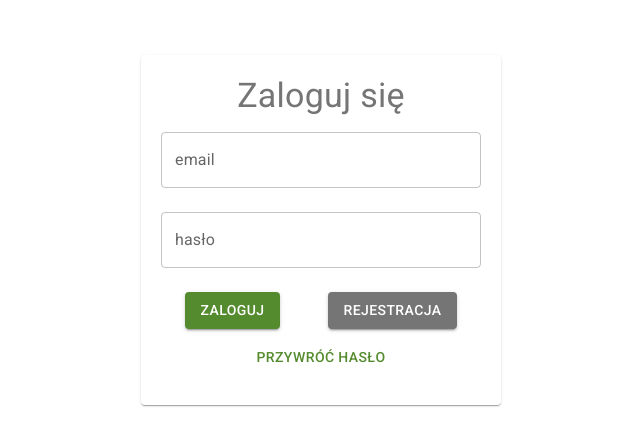
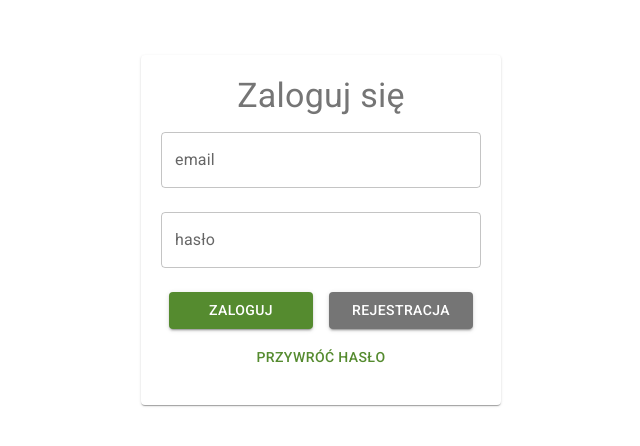
Before and after one commit to mnowak1219/ChefApp, a React (Create React App) app in the folder chefapp/: page /custom-recipes/1 in a window 1280 px wide. Shown: the part 170-616 px from the top of the page, without its empty margins (319-959 px from the left). Built offline with nearby package versions, Linux system fonts and the light colour scheme.

Commit message:
Buttons refactor

```diff
--- a/chefapp/src/Auth/LoginForm.js
+++ b/chefapp/src/Auth/LoginForm.js
@@ -6,7 +6,8 @@ const styles = {
   container: { display: 'flex', justifyContent: 'center', alignItems: 'center', height: '100vh', width: '100vw', position: 'absolute', top: 0, left: 0 },
   paper: { maxWidth: 320, padding: 20 },
   buttonDiv: { display: 'flex', justifyContent: 'space-around', marginTop: 16, flexWrap: 'wrap' },
-  forgotToggleButton: { margin: 10 }
+  forgotToggleButton: { margin: 10 },
+  button: { maxWidth: '45%', },
 }
 
 const LogInForm = props => {
@@ -71,7 +72,7 @@ const LogInForm = props => {
           color='secondary'
         >
           Zaloguj się
-      </Typography>
+        </Typography>
         <TextField
           value={email}
           onChange={evt => {
@@ -82,7 +83,7 @@ const LogInForm = props => {
           }}
           onBlur={() => emailValidate(email)}
           onKeyPress={submitOnEnter}
-          fullWidth={true}
+          fullWidth
           margin='normal'
           label='email'
           variant='outlined'
@@ -109,16 +110,20 @@ const LogInForm = props => {
         />
         <div style={styles.buttonDiv}>
           <Button
+            style={styles.button}
             color='primary'
             variant='contained'
             onClick={onSubmit}
+            fullWidth
           >
             zaloguj
           </Button>
           <Button
+            style={styles.button}
             color='secondary'
             variant='contained'
             onClick={props.toggleForm}
+            fullWidth
           >
             rejestracja
           </Button>
@@ -154,7 +159,7 @@ const LogInForm = props => {
             onClick={forgotOnSubmit}
           >
             wyślij
-           </Button>
+          </Button>
         </Collapse>
       </Paper>
     </div>
--- a/chefapp/src/Auth/RegisterForm.js
+++ b/chefapp/src/Auth/RegisterForm.js
@@ -5,7 +5,8 @@ import { Paper, TextField, Button, Typography } from '@mui/material'
 const styles = {
   container: { display: 'flex', justifyContent: 'center', alignItems: 'center', height: '100vh', width: '100vw', position: 'absolute', top: 0, left: 0 },
   paper: { maxWidth: 320, padding: 20 },
-  buttonDiv: { display: 'flex', justifyContent: 'space-around', marginTop: 16, flexWrap: 'wrap' }
+  buttonDiv: { display: 'flex', justifyContent: 'space-around', marginTop: 16, flexWrap: 'wrap' },
+  button: { maxWidth: '45%', },
 }
 
 
@@ -126,6 +127,7 @@ const RegisterForm = props => {
             variant='contained'
             onClick={onSubmit}
             margin='normal'
+            fullWidth
           >
             Zarejestruj
           </Button>
@@ -134,6 +136,7 @@ const RegisterForm = props => {
             color='secondary'
             variant='contained'
             onClick={props.toggleForm}
+            fullWidth
           >
             powrót
           </Button>
--- a/chefapp/src/views/SingleRecipe.js
+++ b/chefapp/src/views/SingleRecipe.js
@@ -8,7 +8,8 @@ import imgPlacecholder from '../img/img-placeholder.svg'
 import EditRecipe from '../components/EditRecipe'
 
 const styles = {
-  backToRecipes: { cursor: 'pointer', textDecoration: 'underline', fontWeight: 'bold' }
+  backToRecipes: { cursor: 'pointer', textDecoration: 'underline', fontWeight: 'bold' },
+  button: { maxWidth: '25%' },
 }
 
 const SingleRecipe = props => {
@@ -145,7 +146,7 @@ const SingleRecipe = props => {
           variant='contained'
           color='error'
           fullWidth
-          onClick={() => props.history.push('/base-recipes')}
+          onClick={() => setIsDeleteDialogOpen(true)}
         >
           Usuń
         </Button>
@@ -171,6 +172,7 @@ const SingleRecipe = props => {
         </DialogContent>
         <DialogActions>
           <Button
+            style={styles.button}
             onClick={() => {
               props._deleteRecipe(
                 props.param,
@@ -178,14 +180,17 @@ const SingleRecipe = props => {
                 () => setIsDeleteDialogOpen(false)
               )
             }}
-            color="primary"
+            color="error"
+            fullWidth
           >
             Usuń
           </Button>
           <Button
+            style={styles.button}
             onClick={() => setIsDeleteDialogOpen(false)}
             color="secondary"
             autoFocus
+            fullWidth
           >
             Anuluj
           </Button>
```
